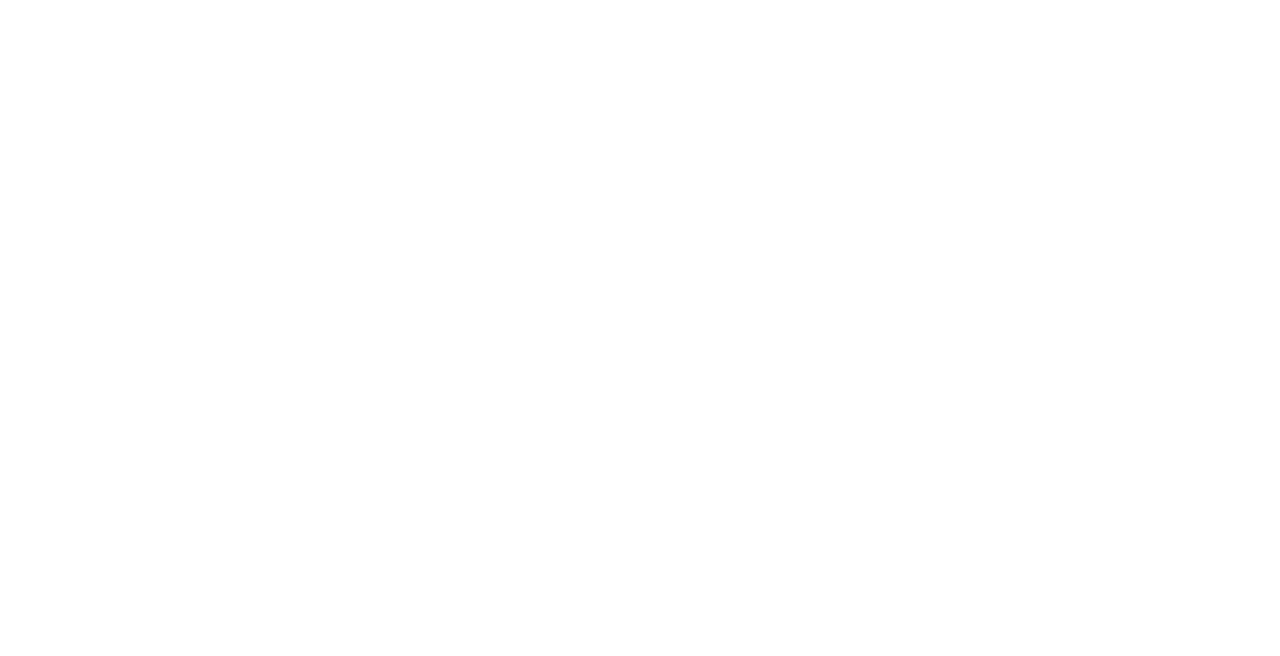
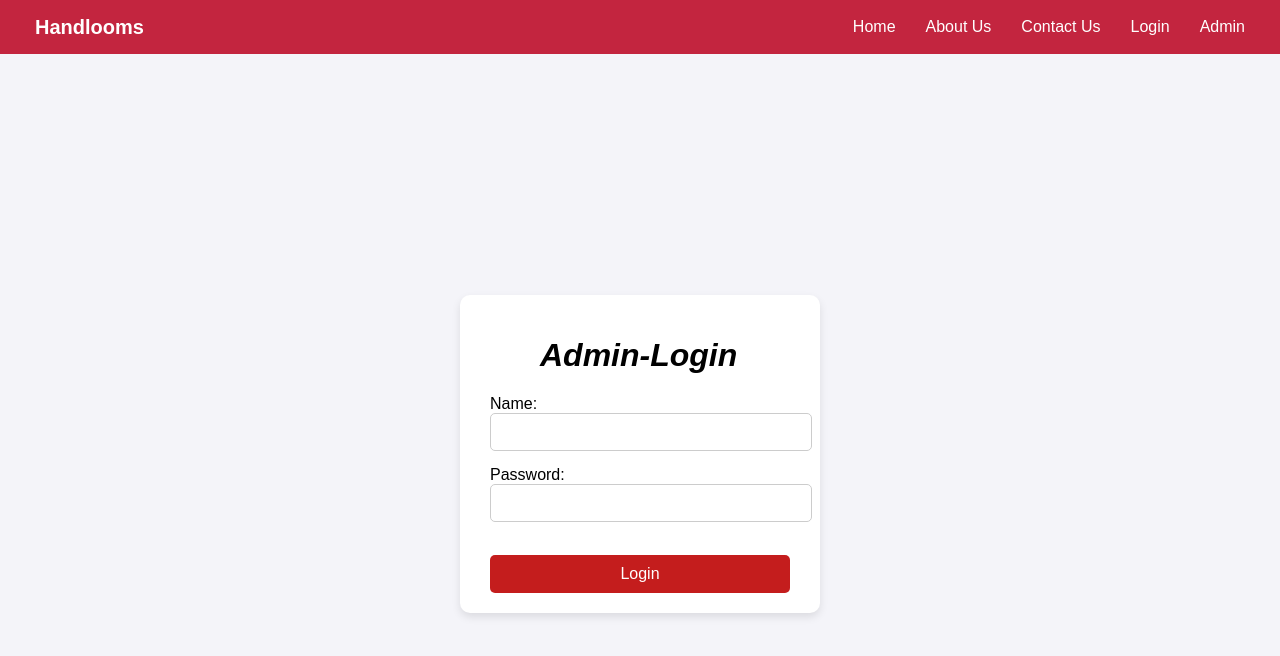
Before and after one commit to dhanushbondu/Handloom_JFSD_SpringBoot, a React (Vite) app in the folder clint/: page /signinadmin in a window 1280 px wide. Before the commit this address had no page. Shown: the top 656 px of the page. Built offline with nearby package versions, Linux system fonts and the light colour scheme; the HTML template or start-up script is replaced by a standard one.

Commit message:
changes occured in admin login page.

```diff
--- a/clint/src/App.jsx
+++ b/clint/src/App.jsx
@@ -5,20 +5,19 @@
 import Home from './Components/Main/Home';
 import HomeMain from './Components/HomeMain';
 import Contactus from "./Components/Contactus";
-import AdminSignin from "./Components/AdminSignin";
 import Aboutus from "./Components/AboutUsPage";
+import SigninAdmin from "./Components/SigninAdmin";
 function App() {
   console.log("App is rendered");
   return (
     <Routes>
     <Route path="/" element={<HomeMain/>}/>
     <Route path="/signin" element={<Signin/>}/>
-    <Route path="/adminlogin" element={<AdminSignin/>}/>
     <Route path="/contactus" element={<Contactus/>}/>
     <Route path="/signup" element={<SignupForm/>}/>
     <Route path="/signin/home" element={<Home/>}/>
     <Route path="/aboutus" element={<Aboutus/>}/>
-
+    <Route path="/signinadmin" element={<SigninAdmin/>}/>
 
     </Routes>
 
--- a/clint/src/Components/AdminSignin.jsx
+++ /dev/null
@@ -1,5 +0,0 @@
-import React from "react";
-function AdminSignin(){
-    return <>this is admin page</>;
-}
-export default AdminSignin;
--- a/clint/src/Components/Navbar1.jsx
+++ b/clint/src/Components/Navbar1.jsx
@@ -12,7 +12,7 @@
                 <a href="/aboutus">About Us</a>
                 <a href="/contactus">Contact Us</a>
                 <a href="/signin">Login</a>
-                <a href="/adminlogin">Admin</a>
+                <a href="/signinadmin">Admin</a>
 
             </div>
         </div>
--- a/clint/src/Components/Signin.css
+++ b/clint/src/Components/Signin.css
@@ -30,6 +30,11 @@
     margin-bottom: 8px;
     font-size: 14px;
     color: #333333;
+}
+h1 {
+    padding-left: 90px;
+    font-style: italic;
+
 }
 
 /* Style inputs */
--- a/clint/src/Components/Signin.jsx
+++ b/clint/src/Components/Signin.jsx
@@ -3,7 +3,7 @@
 import './Signin.css';
 import { Link , useNavigate} from "react-router-dom"; // Import Link for navigation
 import { useState } from "react";
-
+import Navbar from "./Navbar1";
 function Signin() {
   const [uname, setUname] = useState("");
   const [pwd, setPwd] = useState("");
@@ -32,10 +32,11 @@
 
   return (
     <>
+    <Navbar/>
       <div className="signin">
         <form onSubmit={handleSubmit}>
-          <h1>Login</h1>
-          <b>Username:</b>{" "}
+        <h1 style={{alignItems:"center"}}>Sign-in</h1>
+        <b>Username:</b>{" "}
           <input
             type="text"
             value={uname}
--- a/clint/src/Components/AdminSignin.css
+++ b/clint/src/Components/SigninAdmin.css
@@ -6,17 +6,17 @@
     font-family: Arial, sans-serif;
 }
 
-/* Center the signin container */
-.signin {
+/* Center the signup container */
+.signup-container {
     display: flex;
     justify-content: center;
     align-items: center;
     height: 100vh; /* Full screen height */
-    background-color: #f4f4f9; /* Light background color */
+    background-color: #f4f4f9; /* Light background */
 }
 
 /* Style the form */
-.signin form {
+.signup-container form {
     background-color: #ffffff;
     padding: 20px 30px;
     border-radius: 10px;
@@ -24,16 +24,16 @@
     width: 300px;
 }
 
-/* Bold labels */
-.signin b {
+/* Label styling */
+.signup-container label {
     display: block;
-    margin-bottom: 8px;
+    margin-bottom: 10px;
     font-size: 14px;
     color: #333333;
 }
 
-/* Style inputs */
-.signin input {
+/* Input styling */
+.signup-container input {
     width: 100%;
     padding: 10px;
     margin-bottom: 15px;
@@ -42,11 +42,11 @@
     font-size: 14px;
 }
 
-/* Button styles */
-.signin button {
+/* Button styling */
+.signup-container button {
     width: 100%;
     padding: 10px;
-    background-color: #c41d1d; /* Green button */
+    background-color: #be1e1e; /* Blue button */
     color: white;
     font-size: 16px;
     border: none;
@@ -55,29 +55,19 @@
     transition: background-color 0.3s ease;
 }
 
-.signin button:hover {
-    background-color: #331d1a; /* Darker green on hover */
-}
-
-/* Style the link */
-.signin p {
-    font-size: 14px;
-    text-align: center;
-    color: #555;
-}
-
 h1 {
     padding-left: 50px;
     font-style: italic;
 
 }
 
-.signin a {
-    color: #c61e1ef6;
-    text-decoration: none;
-    font-weight: bold;
+.signup-container button:hover {
+    background-color: #331b1b; /* Darker blue on hover */
 }
 
-.signin a:hover {
-    text-decoration: underline;
+/* Responsive design for mobile */
+@media (max-width: 600px) {
+    .signup-container form {
+        width: 90%; /* Form width adjusts for smaller screens */
+    }
 }
--- /dev/null
+++ b/clint/src/Components/SigninAdmin.jsx
@@ -0,0 +1,66 @@
+import axios from "axios";
+import { React, useState } from "react";
+import './SigninAdmin.css';
+import Navbar from "./Navbar1";
+
+function SigninAdmin() {
+    const [uname, setUname] = useState("");
+    const [pwd, setPwd] = useState("");
+
+    const handelSubmit = (e) => {
+        e.preventDefault();  // Prevent page reload
+
+        const data = {
+            uname: uname,
+            pwd: pwd,
+        };
+
+        // Make the POST request to the backend
+        axios.post("/admin/adminlogin", data)
+            .then((response) => {
+                // Check if the login is successful (status 200)
+                if (response.status === 200) {
+                    alert("✅ Login Successful!");
+                    setUname("");  // Clear username field
+                    setPwd("");    // Clear password field
+                }
+            })
+            .catch((exception) => {
+                // If an error occurs, alert the user
+                alert("❌ Login failed. Please check your credentials.");
+            });
+    };
+
+    return (
+        <>
+        <Navbar/>
+            <div className="signin">
+                <form onSubmit={handelSubmit}>
+                <h1 style={{alignItems:"center"}}>Admin-Login</h1>
+
+                    <label>
+                        Name:
+                        <input
+                            type="text"
+                            value={uname}
+                            onChange={(e) => setUname(e.target.value)}
+                        />
+                    </label>
+                    <br />
+                    <label>
+                        Password:
+                        <input
+                            type="password"
+                            value={pwd}
+                            onChange={(e) => setPwd(e.target.value)}
+                        />
+                    </label>
+                    <br /><br/>
+                    <button type="submit">Login</button>
+                </form>
+            </div>
+        </>
+    );
+}
+
+export default SigninAdmin;
--- a/clint/src/Components/Signup.jsx
+++ b/clint/src/Components/Signup.jsx
@@ -1,8 +1,8 @@
 import React, { useState } from "react";
-import { useNavigate } from "react-router-dom";
+import { useNavigate ,Link} from "react-router-dom";
 import axios from "axios";
 import './Signup.css';
-
+import Navbar from "./Navbar1";
 function Signup() {
     const [uname, setUname] = useState("");
     const [email, setEmail] = useState("");
@@ -44,6 +44,7 @@
 
     return (
         <>
+        <Navbar/>
             <div className="signup-container">
 
                 <form onSubmit={handleSubmit}>
@@ -75,7 +76,11 @@
                         />
                     </label>
                     <button type="submit">Signup</button>
-
+                    <br />
+          <p>
+           Already having an account?{" "}
+            <Link to="/signin">Login</Link>
+          </p>
                 </form>
             </div>
         </>
```
